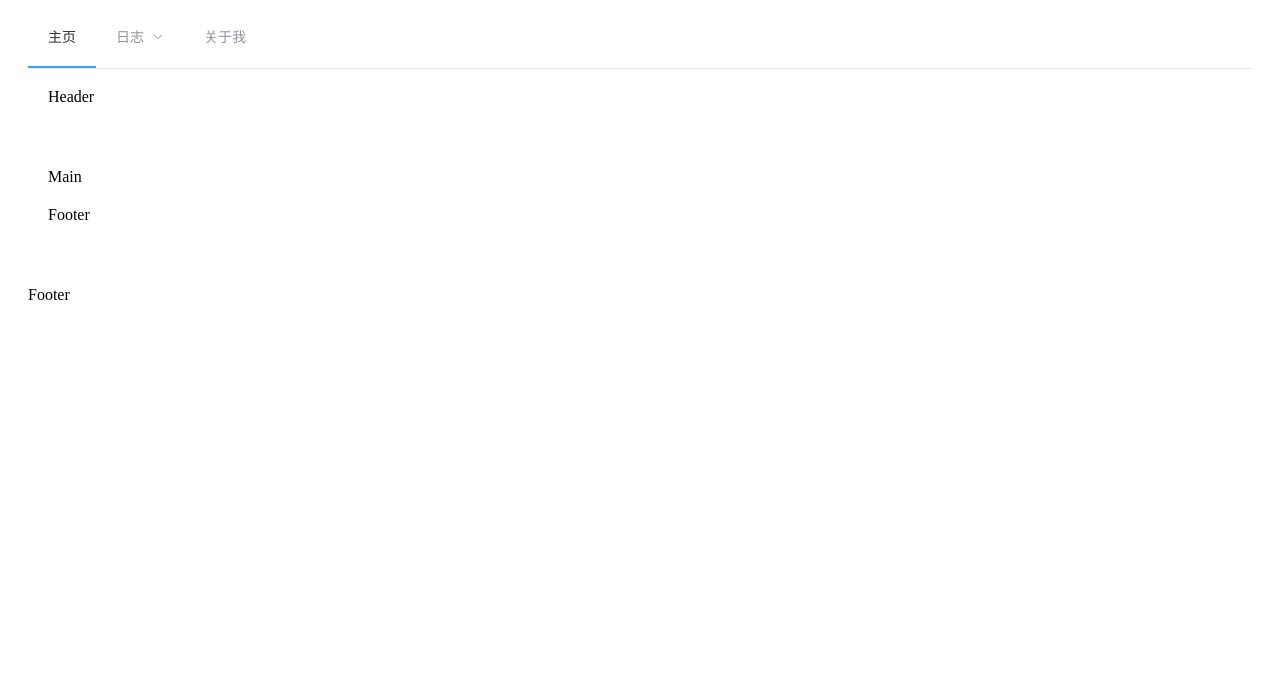
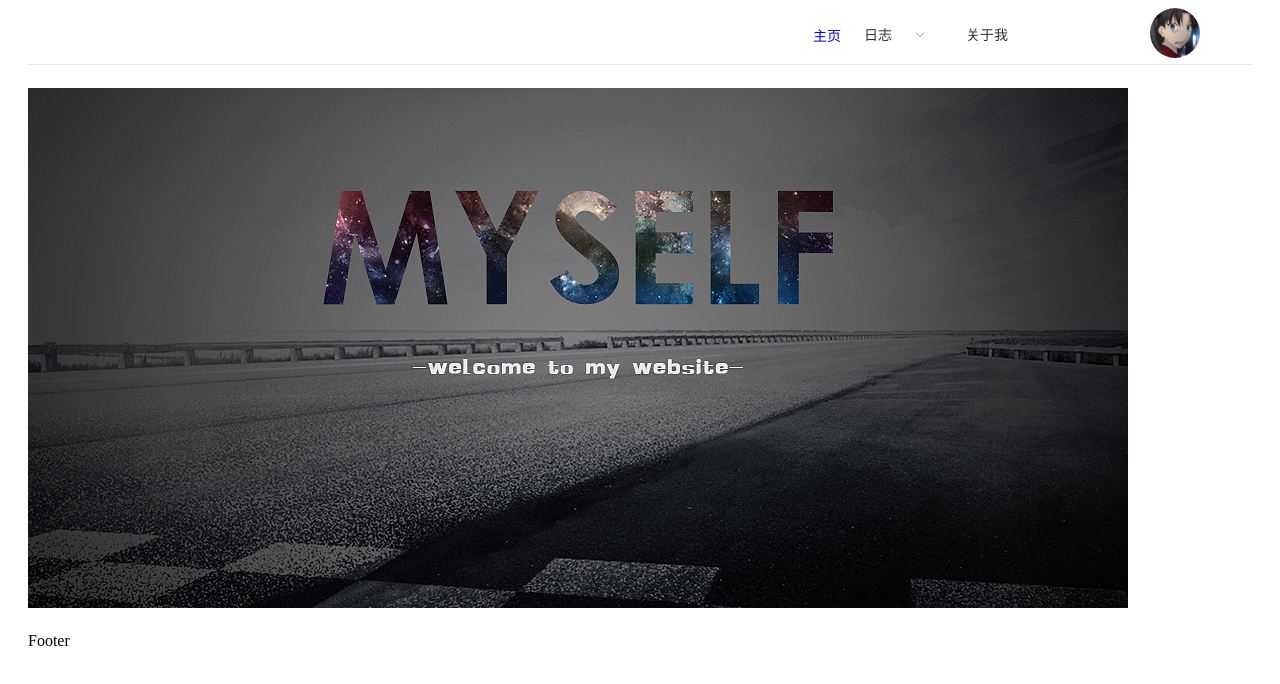
Before and after one commit to WFallenDown/blog, a Vue app: page / in a window 1280 px wide. Shown: the top 684 px of the page. Built offline with nearby package versions, Linux system fonts and the light colour scheme; the HTML template or start-up script is replaced by a standard one.

Commit message:
update App and Index add a Banner

```diff
--- a/src/App.vue
+++ b/src/App.vue
@@ -1,24 +1,95 @@
 <template>
   <el-container>
-  <el-header><router-view name="header"></router-view></el-header>
-  <el-main><router-view name="index"></router-view></el-main>
-  <el-footer><router-view name="footer"></router-view></el-footer>
+    <el-header>
+      <el-menu :default-active="activeIndex" class="el-menu-demo" mode="horizontal">
+        <el-row>
+          <el-col
+            :xs="{span:3}"
+            :sm="{span:2,offset:11}"
+            :md="{span:2,offset:10}"
+            :lg="{span:1,offset:15}"
+            :xl="{span:1,offset:14}"
+          >
+            <el-menu-item index="1">
+               <div style="text-align:center"><router-link to="/Index">
+               主页
+              </router-link></div>
+            </el-menu-item>
+          </el-col>
+          <el-col :xs="{span:5}" :sm="{span:3}" :md="{span:3}" :lg="{span:2}" :xl="{span:1}">
+            <el-submenu index="2">
+              <template slot="title">日志</template>
+              <el-menu-item index="2-1">选项1</el-menu-item>
+              <el-menu-item index="2-2">选项2</el-menu-item>
+              <el-menu-item index="2-3">选项3</el-menu-item>
+              <el-submenu index="2-4">
+                <template slot="title">选项4</template>
+                <el-menu-item index="2-4-1">选项1</el-menu-item>
+                <el-menu-item index="2-4-2">选项2</el-menu-item>
+                <el-menu-item index="2-4-3">选项3</el-menu-item>
+              </el-submenu>
+            </el-submenu>
+          </el-col>
+          <el-col :xs="{span:2}" :sm="{span:2}" :md="{span:2}" :lg="{span:1}" :xl="{span:1}">
+            <el-menu-item index="3">
+              <div style="text-align:center">关于我</div>
+            </el-menu-item>
+          </el-col>
+          <el-col
+            :xs="{span:4,offset:8}"
+            :sm="{span:4,offset:2}"
+            :md="{span:2,offset:5}"
+            :lg="{span:2,offset:3}"
+            :xl="{span:1,offset:5}"
+          >
+            <div class="block">
+              <el-image
+                style="width: 50px; height: 50px; border-radius:50%;overflow: hidden;"
+                :src="images"
+              ></el-image>
+            </div>
+          </el-col>
+        </el-row>
+      </el-menu>
+    </el-header>
+    <el-main>
+      <router-view></router-view>
+    </el-main>
+    <el-footer>
+      <div>Footer</div>
+    </el-footer>
   </el-container>
 </template>
 
 <script>
 export default {
-  name:'App'
-}
+  name: "App",
+  data() {
+    return {
+      images: require("./images/myheadportrait.png"),
+      activeIndex: "1"
+    };
+  }
+};
 </script>
 
 <style>
+.header {
+  color: #8590a6;
+  border-bottom-width: 1px;
+}
+
+a {
+  text-decoration: none;
+}
+
 #app {
-  font-family: 'Avenir', Helvetica, Arial, sans-serif;
+  font-family: "Avenir", Helvetica, Arial, sans-serif;
   -webkit-font-smoothing: antialiased;
   -moz-osx-font-smoothing: grayscale;
   text-align: center;
   color: #2c3e50;
   margin-top: 60px;
 }
+
 </style>
--- a/src/components/Footer.vue
+++ /dev/null
@@ -1,22 +0,0 @@
-<template>
-    <div>
-        Footer
-
-
-    </div>
-</template>
-
-<script>
-export default {
-    name : "Footer",
-    data(){
-        return {
-            msg:"this is index"
-        }
-    }
-}
-</script>
-
-<style>
-
-</style>
--- a/src/components/Header.vue
+++ /dev/null
@@ -1,40 +0,0 @@
-<template>
-  <el-menu
-    :default-active="activeIndex"
-    class="el-menu-demo"
-    mode="horizontal"
-  >
-    <el-menu-item index="1">主页</el-menu-item>
-    <el-submenu index="2">
-      <template slot="title">日志</template>
-      <el-menu-item index="2-1">选项1</el-menu-item>
-      <el-menu-item index="2-2">选项2</el-menu-item>
-      <el-menu-item index="2-3">选项3</el-menu-item>
-      <el-submenu index="2-4">
-        <template slot="title">选项4</template>
-        <el-menu-item index="2-4-1">选项1</el-menu-item>
-        <el-menu-item index="2-4-2">选项2</el-menu-item>
-        <el-menu-item index="2-4-3">选项3</el-menu-item>
-      </el-submenu>
-    </el-submenu>
-    <el-menu-item index="3">关于我</el-menu-item>
-  </el-menu>
-</template>
-
-<script>
-export default {
-  name: "Footer",
-  data() {
-    return {
-      activeIndex: "1"
-    };
-  }
-};
-</script>
-
-<style>
-.header {
-  color: #8590a6;
-  border-bottom-width: 1px;
-}
-</style>
--- a/src/components/Index.vue
+++ b/src/components/Index.vue
@@ -1,11 +1,9 @@
 <template>
-  <el-container>
-    <el-header>Header</el-header>
-    <el-main>
-      <div v-on:click="getdata">Main</div>
-    </el-main>
-    <el-footer>Footer</el-footer>
-  </el-container>
+  <div class="demo-image__placeholder">
+  <div class="block">
+    <el-image :src="banner"></el-image>
+  </div>
+  </div>
 </template>
 
 <script>
@@ -14,7 +12,8 @@ export default {
   data() {
     return {
       msg: "this is index",
-      home: this.$axios.Home
+      home: this.$axios.Home,
+      banner:require('../images/013c77573c2a1a32f8757cb9d5ad4d.jpg@1280w_1l_2o_100sh.jpg')
     };
   },
   methods: {
--- a/src/router/index.js
+++ b/src/router/index.js
@@ -1,8 +1,6 @@
 import Vue from 'vue'
 import Router from 'vue-router'
 import Index from '@/components/Index'
-import Header from '@/components/Header'
-import Footer from '@/components/Footer'
 
 Vue.use(Router)
 
@@ -11,11 +9,12 @@ export default new Router({
     {
       path: '/',
       name:'Index',
-      components: {
-        'index': Index,
-        'header': Header,
-        'footer': Footer
-      }
+      component:Index
+    },
+    {
+      path: '/Index',
+      name:'Index',
+      component:Index
     }
   ]
 })
```
Also changed, not shown: src/images/013c77573c2a1a32f8757cb9d5ad4d.jpg@1280w_1l_2o_100sh.jpg (added), src/images/myheadportrait.png (added).
